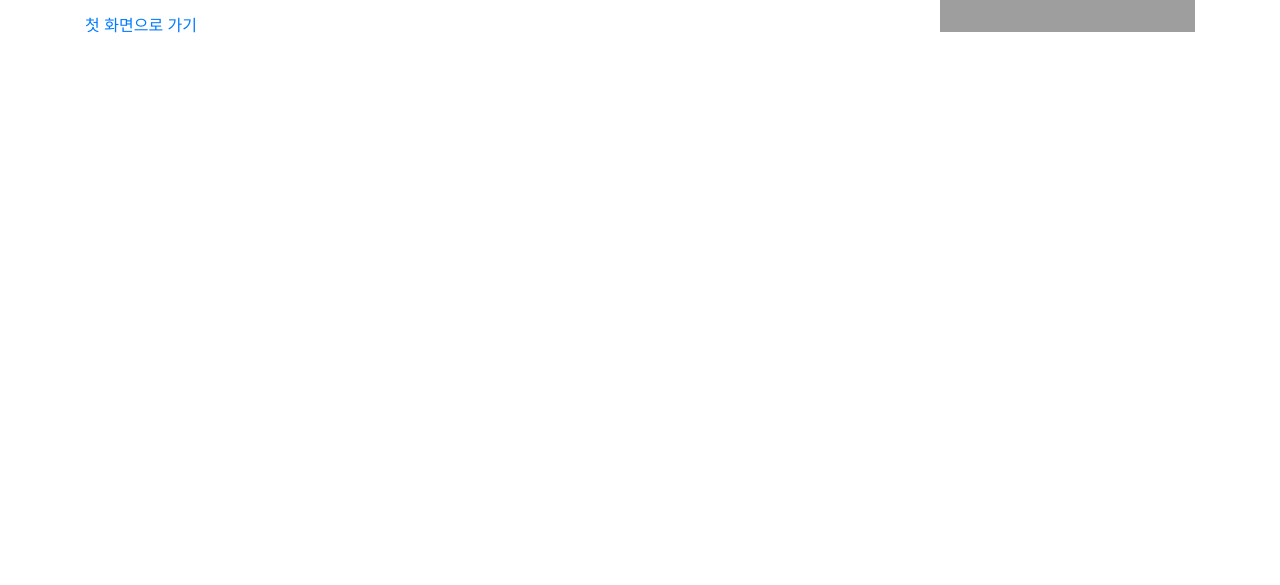
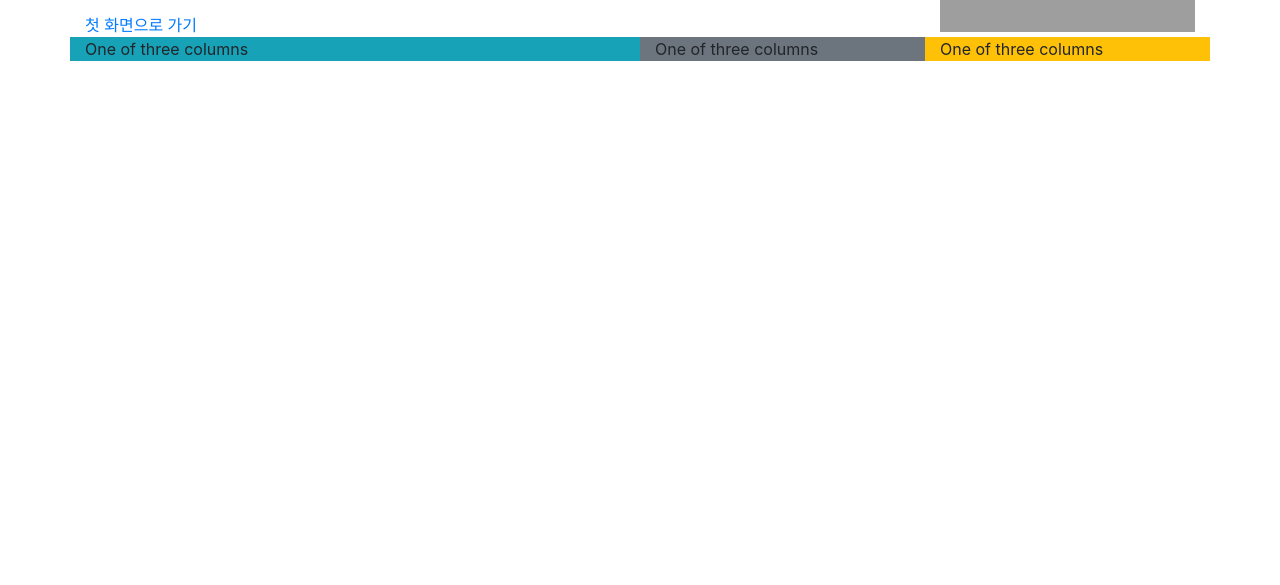
Before and after one commit to KimSeyoung9/esg-a-html, a plain HTML site: page about_me.html in a window 1280 px wide. Shown: the part 215-800 px from the top of the page. Drawn offline with nearby package versions, Linux system fonts and the light colour scheme; grey boxes are pictures that could not be loaded.

Commit message:
~75페이지까지

```diff
--- a/about_me.html
+++ b/about_me.html
@@ -55,6 +55,17 @@
                     <img src="https://cdn.pixabay.com/photo/2018/05/13/16/57/dog-3397110__480.jpg" class="img-fluid w-100"/>
                 </div>
             </div>
+            <div class="row">
+                <div class="col-sm col-lg-6 bg-info">
+                  One of three columns
+                </div>
+                <div class="col-sm col-lg-3 bg-secondary">
+                  One of three columns
+                </div>
+                <div class="col-sm col-lg-3 bg-warning">
+                  One of three columns
+                </div>
+              </div>
         </div>
     </body>
 </html>
```
